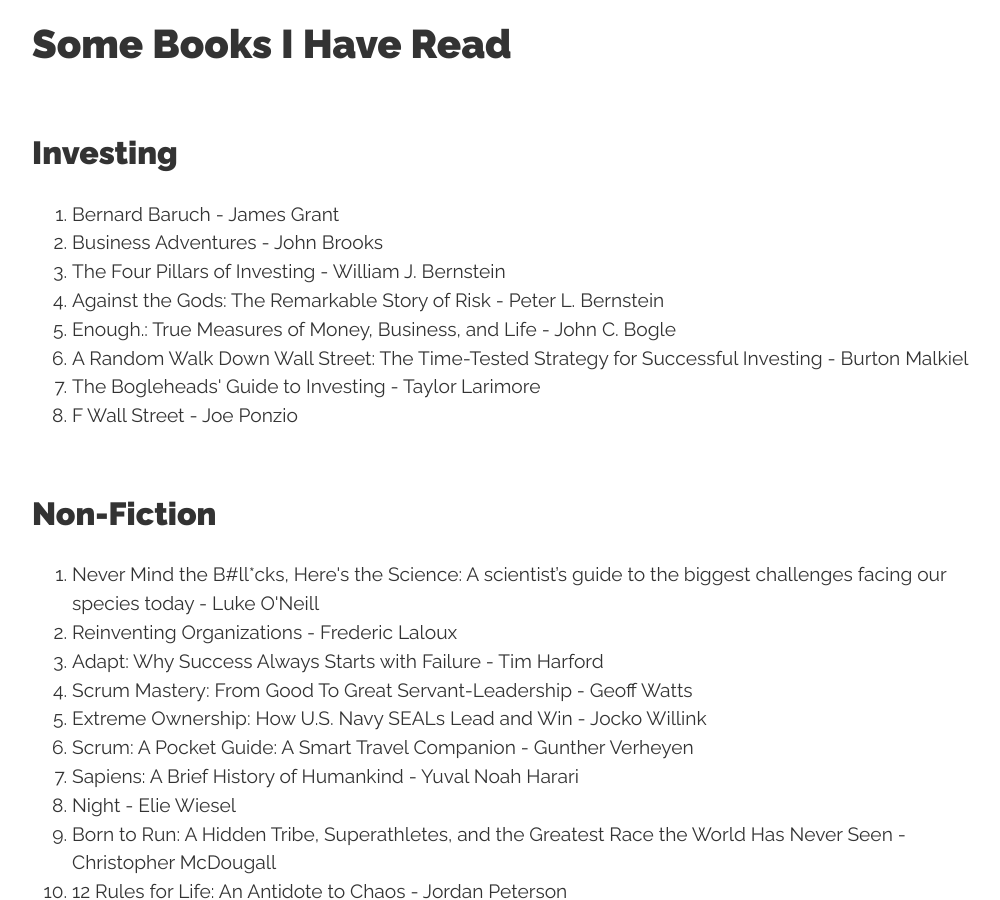
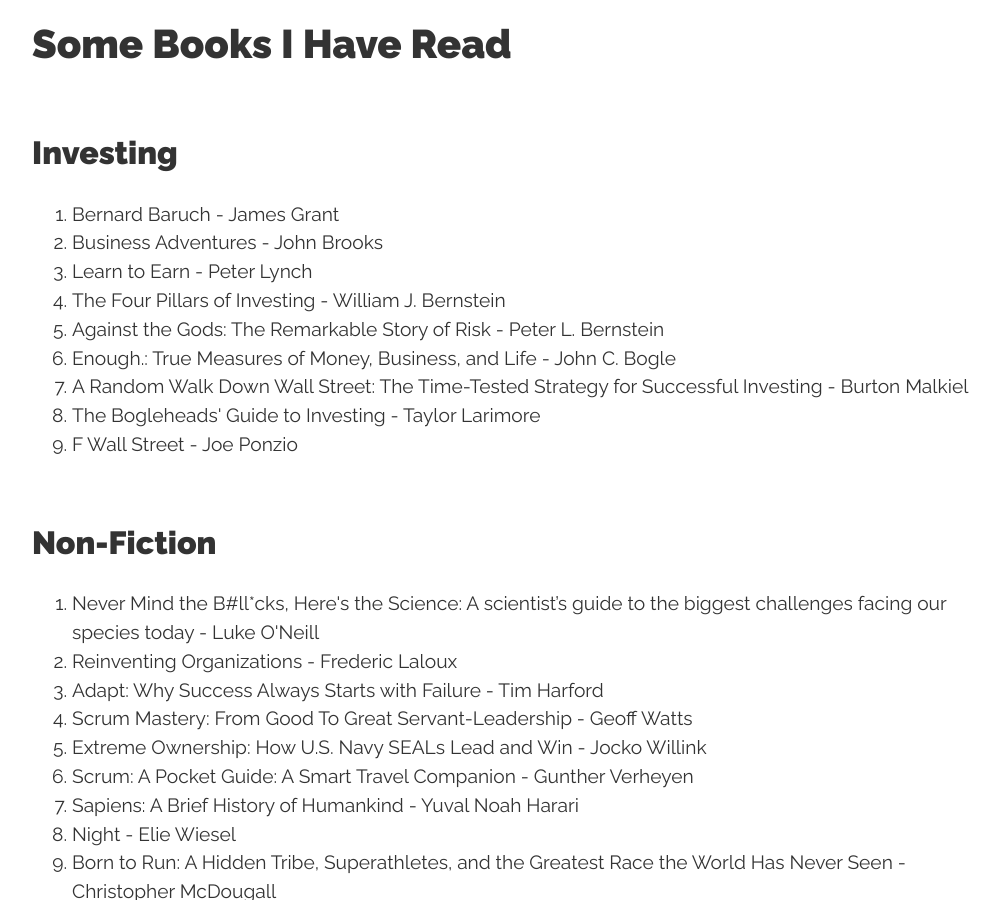
Before and after one commit to conanmercer/conanmercer.github.io, a Jekyll site: the page built from books.html, in a window 1280 px wide and 900 px high, scrolled down 428 px. Shown: the whole window, without its empty margins (128-1128 px from the left). Built offline with Jekyll 4.4.1, drawn with Linux system fonts in a browser that asks for light colours; nearby versions of some CDN libraries; some web fonts are replaced.

Commit message:
-Add, new book

```diff
--- a/books.html
+++ b/books.html
@@ -8,6 +8,7 @@ title: Books
 <ol>
   <li>Bernard Baruch - James Grant </li>
   <li>Business Adventures - John Brooks</li>
+  <li>Learn to Earn - Peter Lynch </li>
   <li>The Four Pillars of Investing - William J. Bernstein </li>
   <li>Against the Gods: The Remarkable Story of Risk - Peter L. Bernstein </li>
   <li>Enough.: True Measures of Money, Business, and Life - John C. Bogle </li>
```
